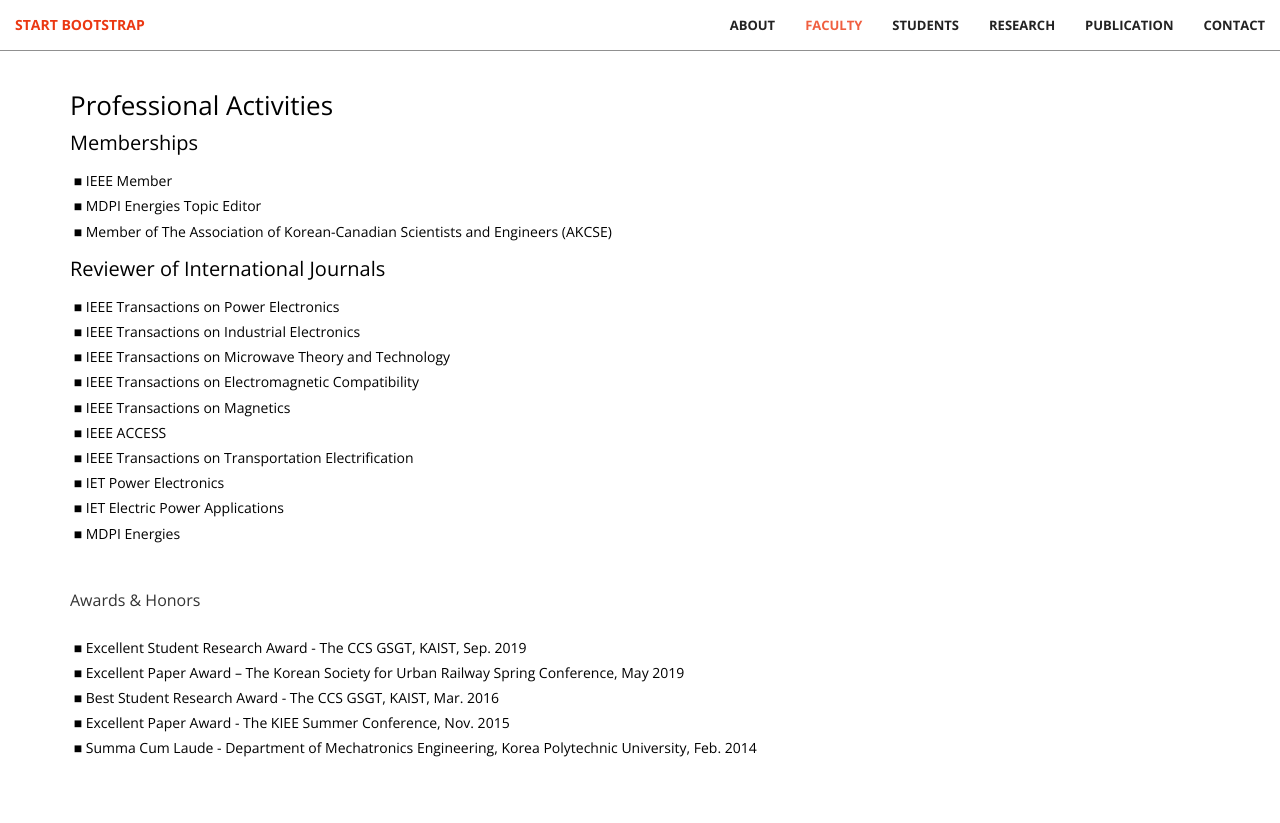
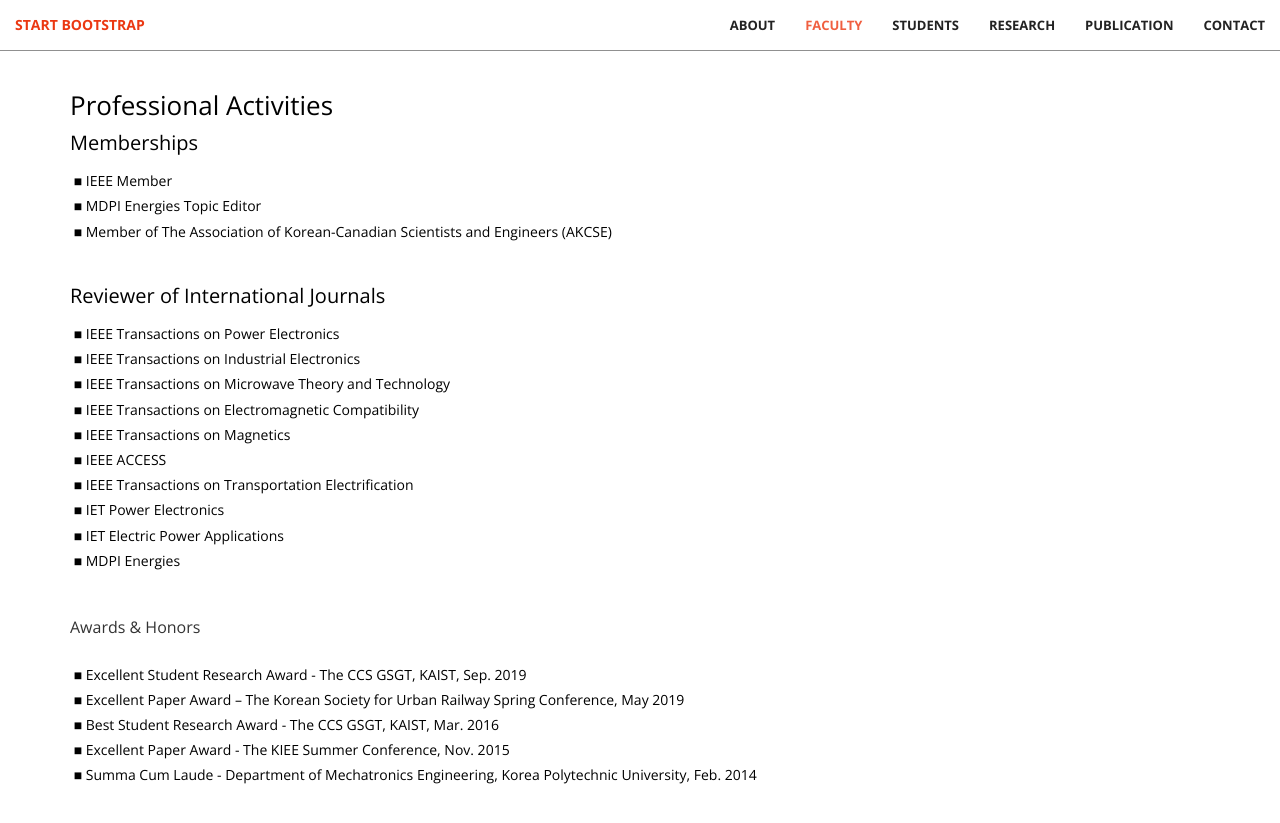
Before and after one commit to dwKim88/AEL, a Jekyll site: the page built from index.html, in a window 1280 px wide and 900 px high, scrolled down 2744 px. Shown: the top 823 px of the window. Built offline with Jekyll 4.4.1, drawn with Linux system fonts in a browser that asks for light colours.

Commit message:
Update services.html

```diff
--- a/_includes/services.html
+++ b/_includes/services.html
@@ -107,7 +107,9 @@
                         &nbsp;■ MDPI Energies Topic Editor<br>
                         &nbsp;■ Member of The Association of Korean-Canadian Scientists and Engineers (AKCSE)<br>
                     </p>
-
+                    <p style="line-height: 1.8; color:black; font-size:4px;">
+                        <br>
+                    </p>
 
                     <p style="line-height: 0.5; color:black; font-size:20px;">
                         Reviewer of International Journals
```
